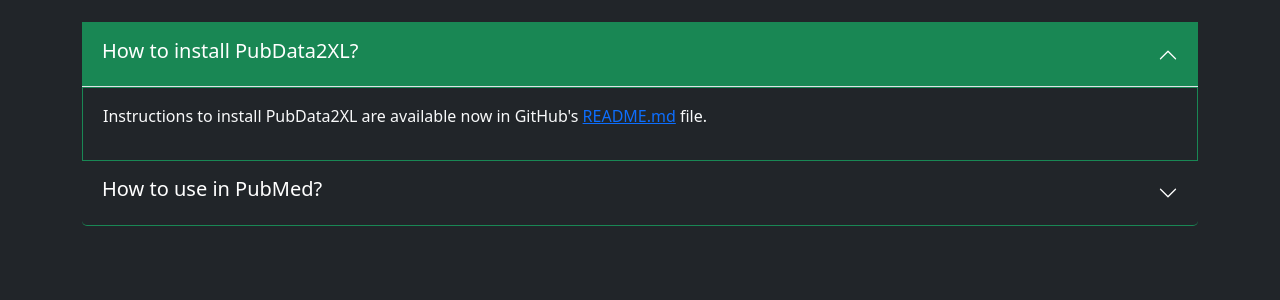
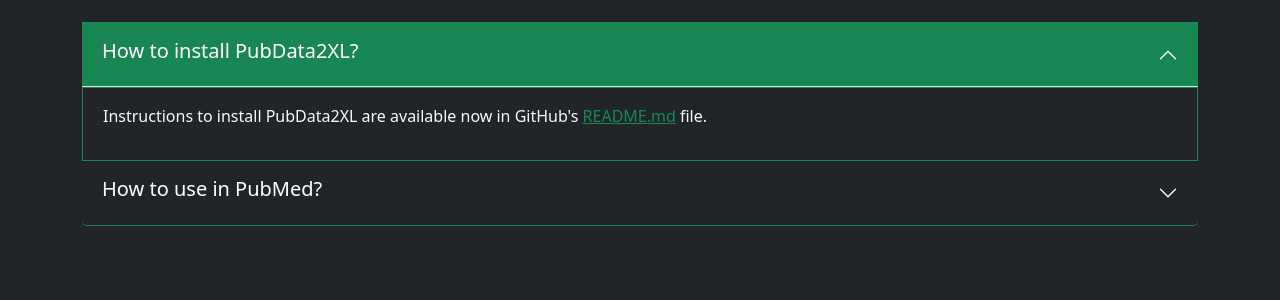
Before and after one commit to PubData2XL/PubData2XL, a Django app: template src/apps/pubdata2xl/templates/pubdata2xl/news.html in a window 1280 px wide, after a click on "How to install PubData2XL?". Shown: the part 197-497 px from the top of the page. Run offline with Django 4.2, Linux system fonts and the light colour scheme; the template is opened without the code that fills it, so the values that code supplies are empty; some libraries are stand-ins or nearby versions.

Commit message:
update link

```diff
--- a/src/apps/pubdata2xl/templates/pubdata2xl/news.html
+++ b/src/apps/pubdata2xl/templates/pubdata2xl/news.html
@@ -33,7 +33,7 @@
           </h2>
           <div id="news2" class="accordion-collapse collapse" aria-labelledby="headingtwo" data-bs-parent="#news">
             <div class="accordion-body bg-dark text-light">
-              <p>Instructions to install PubData2XL are available now in GitHub's <a href="https://github.com/PubData2XL/PubData2XL/blob/main/README.md">README.md</a> file.</p>
+              <p>Instructions to install PubData2XL are available now in GitHub's <a class="text-success" target="_blank" href="https://github.com/PubData2XL/PubData2XL/blob/main/README.md">README.md</a> file.</p>
             </div>
           </div>
         </div>
```
